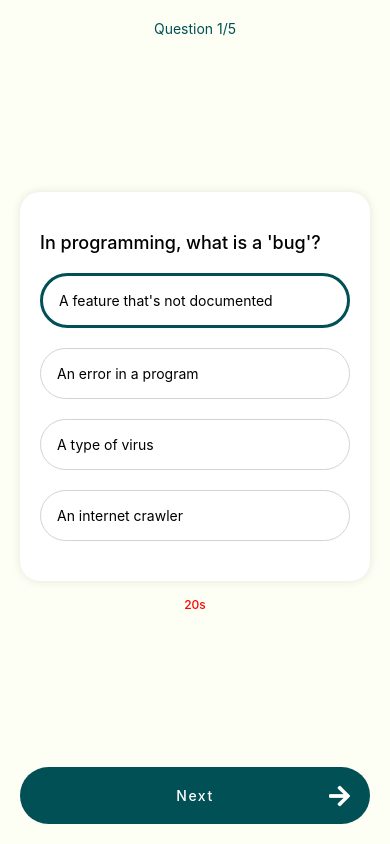
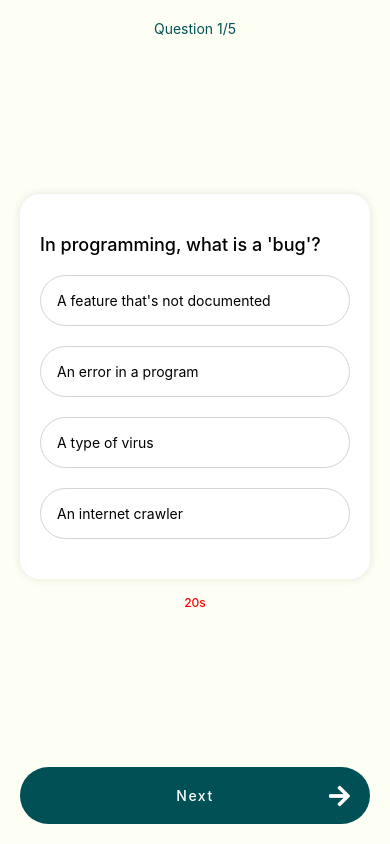
Before and after one commit to tranml/my-quiz, a React Native app: screen / in a window 390 px wide. Built offline with nearby package versions, Linux system fonts and the light colour scheme.

Commit message:
QuestionCard: useState for managing option being selected

```diff
--- a/src/components/QuestionCard.tsx
+++ b/src/components/QuestionCard.tsx
@@ -2,16 +2,18 @@ import { View } from "react-native";
 import AnswerOption from "./AnswerOption";
 import { Question } from "../types";
 import Card from "./Card";
+import { useState } from "react";
 
 type QuestionCardProps = {
   question: Question;
 };
 
 export default function QuestionCard(props: QuestionCardProps) {
-  const selectedOption = props.question.options[0];
+  const [selectedOption, setSelectedOption] = useState<string | undefined>();
 
   const onOptionSelected = (option: string) => {
     console.warn(option, "selected");
+    setSelectedOption(option);
   };
 
   return (
```
